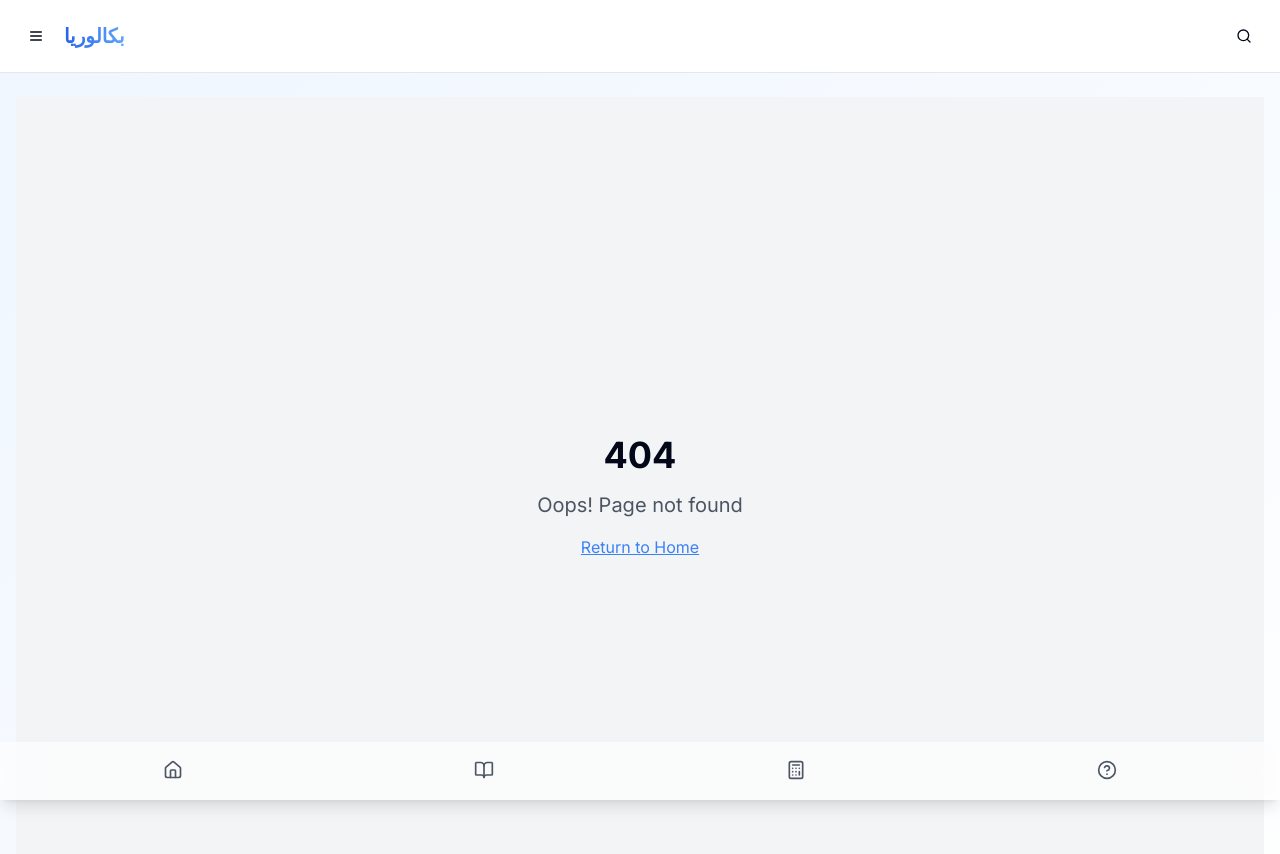
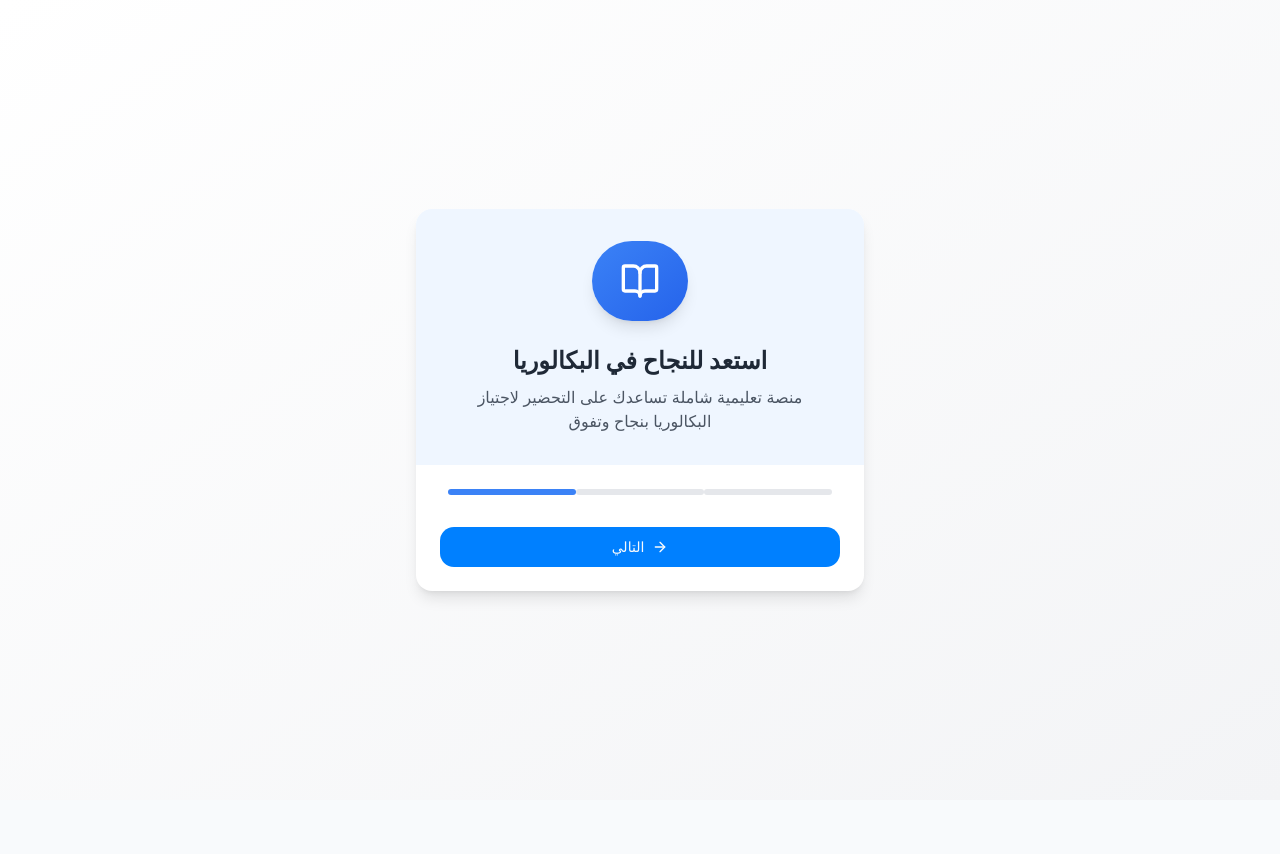
Before and after one commit to Saidjsk/studyflow-lumina-79, a React (Vite) app: page /onboarding in a window 1280 px wide. Before the commit this address had no page. Shown: the top 854 px of the page. After the commit the page ends 800 px from the top, so only its background shows below. Built offline with nearby package versions, Linux system fonts and the light colour scheme.

Commit message:
Add onboarding screen
Implement a motion graphic onboarding screen with three slides, animated icons, and transition effects. The screen should only appear on the first app launch and include "Next" and "Get Started" buttons.

```diff
--- a/src/App.tsx
+++ b/src/App.tsx
@@ -3,8 +3,9 @@ import { Toaster } from "@/components/ui/toaster";
 import { Toaster as Sonner } from "@/components/ui/sonner";
 import { TooltipProvider } from "@/components/ui/tooltip";
 import { QueryClient, QueryClientProvider } from "@tanstack/react-query";
-import { BrowserRouter, Routes, Route } from "react-router-dom";
+import { BrowserRouter, Routes, Route, Navigate } from "react-router-dom";
 import { ThemeProvider } from "./contexts/ThemeContext";
+import { OnboardingProvider, useOnboarding } from "./contexts/OnboardingContext";
 import Layout from "./components/layout/Layout";
 import Index from "./pages/Index";
 import Subject from "./pages/Subject";
@@ -14,30 +15,102 @@ import Quiz from "./pages/Quiz";
 import Exercises from "./pages/Exercises";
 import Search from "./pages/Search";
 import NotFound from "./pages/NotFound";
+import Onboarding from "./pages/Onboarding";
 
 const queryClient = new QueryClient();
+
+// Conditional routing component
+const ConditionalLayout = ({ children }: { children: React.ReactNode }) => {
+  const { hasOnboarded } = useOnboarding();
+
+  if (!hasOnboarded) {
+    return <Navigate to="/onboarding" replace />;
+  }
+
+  return <Layout>{children}</Layout>;
+};
+
+const AppRoutes = () => {
+  const { hasOnboarded } = useOnboarding();
+
+  return (
+    <Routes>
+      {!hasOnboarded && (
+        <Route path="/onboarding" element={<Onboarding />} />
+      )}
+      <Route
+        path="/"
+        element={
+          <ConditionalLayout>
+            <Index />
+          </ConditionalLayout>
+        }
+      />
+      <Route
+        path="/subject/:subjectId"
+        element={
+          <ConditionalLayout>
+            <Subject />
+          </ConditionalLayout>
+        }
+      />
+      <Route
+        path="/subject/:subjectId/:year"
+        element={
+          <ConditionalLayout>
+            <YearContent />
+          </ConditionalLayout>
+        }
+      />
+      <Route
+        path="/calculator"
+        element={
+          <ConditionalLayout>
+            <Calculator />
+          </ConditionalLayout>
+        }
+      />
+      <Route
+        path="/quiz"
+        element={
+          <ConditionalLayout>
+            <Quiz />
+          </ConditionalLayout>
+        }
+      />
+      <Route
+        path="/exercises"
+        element={
+          <ConditionalLayout>
+            <Exercises />
+          </ConditionalLayout>
+        }
+      />
+      <Route
+        path="/search"
+        element={
+          <ConditionalLayout>
+            <Search />
+          </ConditionalLayout>
+        }
+      />
+      <Route path="*" element={<NotFound />} />
+    </Routes>
+  );
+};
 
 const App = () => (
   <QueryClientProvider client={queryClient}>
     <ThemeProvider>
+      <OnboardingProvider>
         <TooltipProvider>
           <Toaster />
           <Sonner />
           <BrowserRouter>
-          <Layout>
-            <Routes>
-              <Route path="/" element={<Index />} />
-              <Route path="/subject/:subjectId" element={<Subject />} />
-              <Route path="/subject/:subjectId/:year" element={<YearContent />} />
-              <Route path="/calculator" element={<Calculator />} />
-              <Route path="/quiz" element={<Quiz />} />
-              <Route path="/exercises" element={<Exercises />} />
-              <Route path="/search" element={<Search />} />
-              <Route path="*" element={<NotFound />} />
-            </Routes>
-          </Layout>
+            <AppRoutes />
           </BrowserRouter>
         </TooltipProvider>
+      </OnboardingProvider>
     </ThemeProvider>
   </QueryClientProvider>
 );
--- /dev/null
+++ b/src/components/onboarding/OnboardingScreen.tsx
@@ -0,0 +1,125 @@
+
+import { useState, useEffect } from 'react';
+import { motion } from 'framer-motion';
+import { useNavigate } from 'react-router-dom';
+import { ArrowRight, BookOpen, Rocket, Star } from 'lucide-react';
+import { Button } from '@/components/ui/button';
+
+const OnboardingScreen = () => {
+  const [currentScreen, setCurrentScreen] = useState(0);
+  const navigate = useNavigate();
+
+  const screens = [
+    {
+      title: "استعد للنجاح في البكالوريا",
+      description: "منصة تعليمية شاملة تساعدك على التحضير لاجتياز البكالوريا بنجاح وتفوق",
+      icon: BookOpen,
+      color: "from-blue-500 to-blue-600",
+      bgClass: "bg-blue-50 dark:bg-blue-950/30"
+    },
+    {
+      title: "تمارين وحلول متنوعة",
+      description: "مئات التمارين المصنفة حسب المادة والصعوبة مع حلول تفصيلية لفهم أعمق",
+      icon: Star,
+      color: "from-purple-500 to-purple-600",
+      bgClass: "bg-purple-50 dark:bg-purple-950/30"
+    },
+    {
+      title: "اختبر معلوماتك",
+      description: "اختبارات تفاعلية تساعدك على تقييم مستواك والتحضير للامتحان الرسمي",
+      icon: Rocket,
+      color: "from-green-500 to-green-600",
+      bgClass: "bg-green-50 dark:bg-green-950/30"
+    }
+  ];
+
+  const handleNextScreen = () => {
+    if (currentScreen < screens.length - 1) {
+      setCurrentScreen(currentScreen + 1);
+    } else {
+      // Mark as onboarded in localStorage
+      localStorage.setItem('hasOnboarded', 'true');
+      // Navigate to home
+      navigate('/');
+    }
+  };
+
+  const variants = {
+    hidden: { opacity: 0, x: 100 },
+    visible: { opacity: 1, x: 0, transition: { duration: 0.5 } },
+    exit: { opacity: 0, x: -100, transition: { duration: 0.3 } }
+  };
+
+  const iconVariants = {
+    hidden: { scale: 0.8, opacity: 0 },
+    visible: {
+      scale: 1,
+      opacity: 1,
+      transition: {
+        delay: 0.2,
+        duration: 0.5,
+        type: "spring",
+        stiffness: 100
+      }
+    }
+  };
+
+  const progressVariants = {
+    inactive: { width: "33.333%", backgroundColor: "#E5E7EB" },
+    active: { width: "33.333%", backgroundColor: "#3B82F6" }
+  };
+
+  const currentScreenData = screens[currentScreen];
+  const isLastScreen = currentScreen === screens.length - 1;
+
+  return (
+    <div className="flex flex-col items-center justify-center min-h-screen bg-gradient-to-br from-white to-gray-100 dark:from-gray-900 dark:to-gray-950 p-4">
+      <div className="w-full max-w-md bg-white dark:bg-gray-800 rounded-2xl shadow-lg overflow-hidden">
+        <div className="relative h-64 w-full overflow-hidden">
+          <motion.div
+            key={currentScreen}
+            initial="hidden"
+            animate="visible"
+            exit="exit"
+            variants={variants}
+            className={`absolute inset-0 flex flex-col items-center justify-center p-8 ${currentScreenData.bgClass}`}
+          >
+            <motion.div
+              variants={iconVariants}
+              className={`w-24 h-24 rounded-full flex items-center justify-center bg-gradient-to-br ${currentScreenData.color} text-white mb-6 shadow-lg`}
+            >
+              <currentScreenData.icon size={40} />
+            </motion.div>
+            <h2 className="text-2xl font-bold text-center mb-2 text-gray-800 dark:text-white">{currentScreenData.title}</h2>
+            <p className="text-center text-gray-600 dark:text-gray-300">{currentScreenData.description}</p>
+          </motion.div>
+        </div>
+
+        <div className="p-6">
+          <div className="flex justify-between mb-8 px-2">
+            {screens.map((_, index) => (
+              <motion.div
+                key={index}
+                variants={progressVariants}
+                initial="inactive"
+                animate={index <= currentScreen ? "active" : "inactive"}
+                className="h-1.5 rounded-full"
+                style={{ width: "30%" }}
+              />
+            ))}
+          </div>
+
+          <Button
+            onClick={handleNextScreen}
+            className="w-full py-3 flex items-center justify-center gap-2"
+          >
+            {isLastScreen ? 'ابدأ الآن' : 'التالي'}
+            <ArrowRight className="rtl:rotate-180" size={16} />
+          </Button>
+        </div>
+      </div>
+    </div>
+  );
+};
+
+export default OnboardingScreen;
--- /dev/null
+++ b/src/contexts/OnboardingContext.tsx
@@ -0,0 +1,47 @@
+
+import { createContext, useContext, useState, useEffect, ReactNode } from 'react';
+
+interface OnboardingContextType {
+  hasOnboarded: boolean;
+  setHasOnboarded: (value: boolean) => void;
+}
+
+const OnboardingContext = createContext<OnboardingContextType | undefined>(undefined);
+
+export function OnboardingProvider({ children }: { children: ReactNode }) {
+  const [hasOnboarded, setHasOnboarded] = useState<boolean>(true); // Default to true to prevent flash
+  const [isLoading, setIsLoading] = useState(true);
+
+  useEffect(() => {
+    // Check localStorage on mount
+    const onboardingStatus = localStorage.getItem('hasOnboarded');
+    setHasOnboarded(onboardingStatus === 'true');
+    setIsLoading(false);
+  }, []);
+
+  const value = {
+    hasOnboarded,
+    setHasOnboarded: (value: boolean) => {
+      setHasOnboarded(value);
+      localStorage.setItem('hasOnboarded', value.toString());
+    }
+  };
+
+  if (isLoading) {
+    return null; // Prevents flash of content during loading
+  }
+
+  return (
+    <OnboardingContext.Provider value={value}>
+      {children}
+    </OnboardingContext.Provider>
+  );
+}
+
+export const useOnboarding = () => {
+  const context = useContext(OnboardingContext);
+  if (context === undefined) {
+    throw new Error('useOnboarding must be used within an OnboardingProvider');
+  }
+  return context;
+};
--- /dev/null
+++ b/src/pages/Onboarding.tsx
@@ -0,0 +1,8 @@
+
+import OnboardingScreen from '@/components/onboarding/OnboardingScreen';
+
+const Onboarding = () => {
+  return <OnboardingScreen />;
+};
+
+export default Onboarding;
```
Lines whose indentation alone changed are shown as unchanged.
